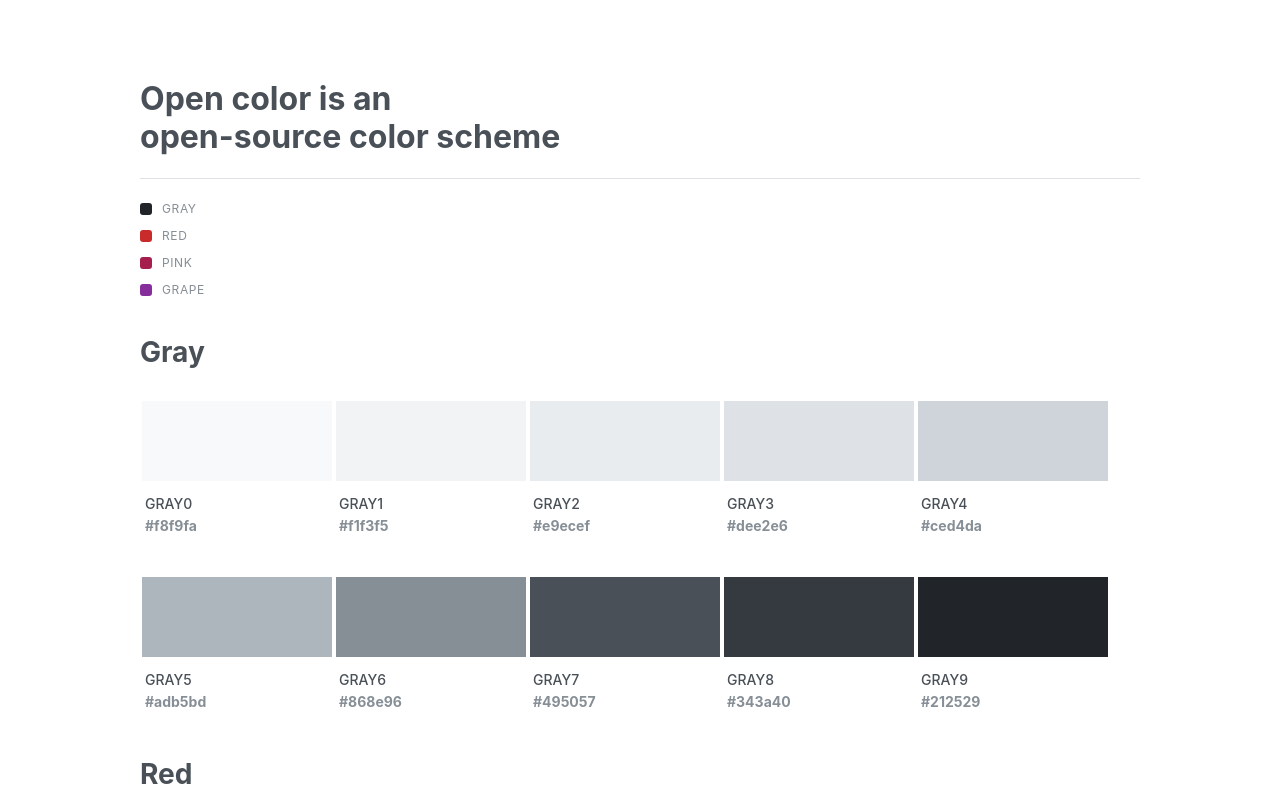
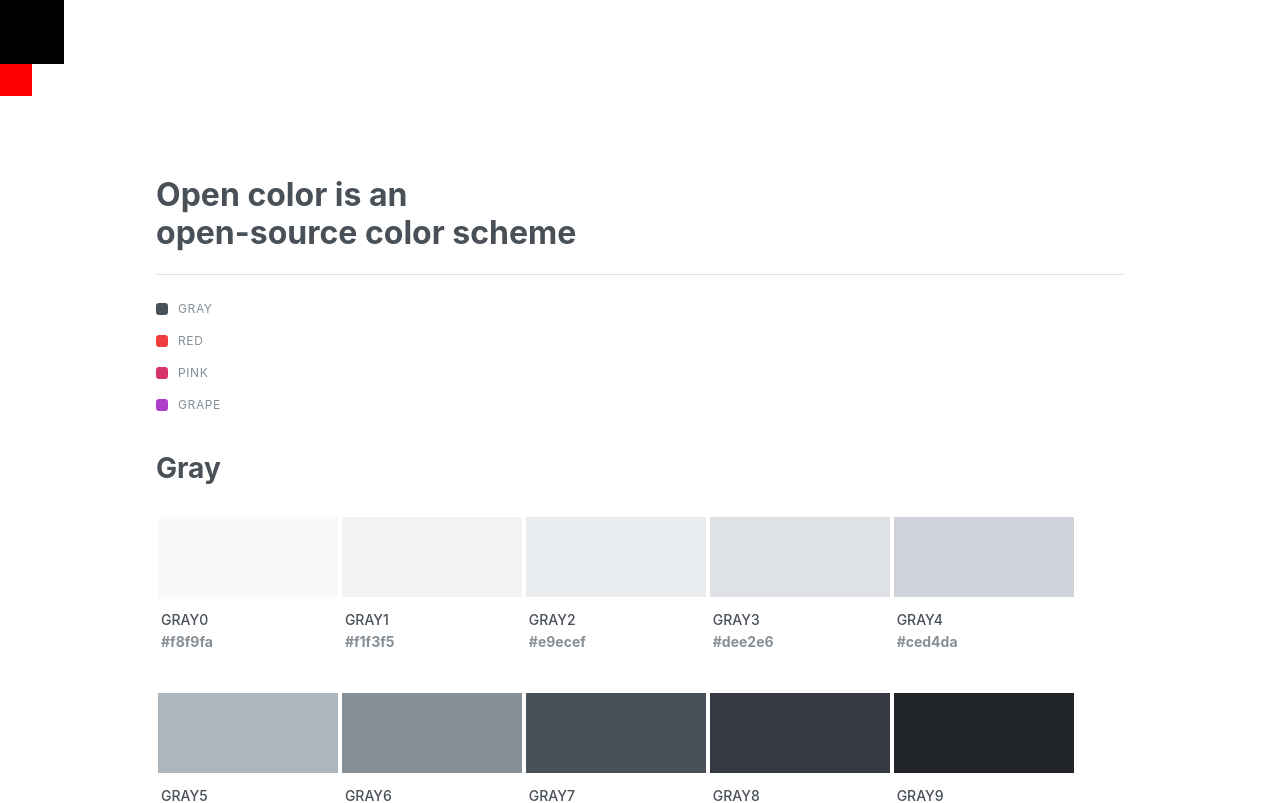
Before and after one commit to jungsikjeong/context-tutorial, a React (Create React App) app: page / in a window 1280 px wide. Shown: the top 803 px of the page. Built offline with nearby package versions, Linux system fonts and the light colour scheme.

Commit message:
style: css 작업

```diff
--- a/package.json
+++ b/package.json
@@ -8,6 +8,7 @@
     "@testing-library/user-event": "^7.1.2",
     "react": "^16.13.1",
     "react-dom": "^16.13.1",
+    "react-router-dom": "^5.2.0",
     "react-scripts": "3.4.1",
     "styled-components": "^5.1.0"
   },
--- a/src/App.js
+++ b/src/App.js
@@ -1,16 +1,12 @@
 import React from "react";
 import "./App.css";
-import ColorBox from "./components/ColorBox";
 import { ColorProvider } from "./contexts/color";
-import SelectColors from "./components/SelectColors";
 import Home from "./components/Home";
 
 function App() {
   return (
     <ColorProvider>
       <Home />
-      {/* <SelectColors /> */}
-      {/* <ColorBox /> */}
     </ColorProvider>
   );
 }
--- a/src/components/Home.js
+++ b/src/components/Home.js
@@ -3,6 +3,8 @@ import styled, { css } from "styled-components";
 import palette from "../lib/styles";
 import Responsive from "./common/Responsive";
 import SelectColors from "./SelectColors";
+import ColorBox from "./ColorBox";
+import { Link } from "react-router-dom";
 
 const HomeBlock = styled(Responsive)`
   max-width: 1000px;
@@ -12,7 +14,6 @@ const Header = styled.div`
   font-weight: 600;
   color: #495057;
   line-height: 1.2;
-
   margin-top: 5rem;
   border-bottom: 1px solid #dee2e6;
 `;
@@ -24,12 +25,8 @@ const StylesChart = styled.ul`
     display: block;
     padding: 6px 0;
     width: 100%;
-    font-size: 12px;
-    font-weight: 400;
-    color: #868e96;
+
     text-transform: uppercase;
-    letter-spacing: 0.05em;
-    transition: all 0.2s ease-out;
   }
 
   li span {
@@ -40,11 +37,26 @@ const StylesChart = styled.ul`
     height: 12px;
     border-radius: 3px;
     vertical-align: middle;
+    cursor: pointer;
+  }
+`;
+
+const SLink = styled(Link)`
+  color: #868e96;
+  text-decoration: "none";
+  transition: all 0.2s ease-out;
+  letter-spacing: 0.05em;
+  font-size: 12px;
+  font-weight: 400;
+  :hover {
+    color: ${(props) => props.color || "#868e96"};
   }
 `;
 
 const Home = () => {
   return (
+    <>
+      <ColorBox />
       <HomeBlock>
         <Header>
           <h1>
@@ -55,22 +67,30 @@ const Home = () => {
         </Header>
         <StylesChart>
           <li>
-          <span style={{ background: palette.gray[9] }}></span>gray
+            <SLink to="#gray" color={palette.gray[7]}>
+              <span style={{ background: palette.gray[7] }}></span>gray
+            </SLink>
           </li>
           <li>
-          <span style={{ background: palette.red[9] }}></span>
+            <SLink to="#gray" color={palette.red[7]}>
+              <span style={{ background: palette.red[7] }}></span>
               red
+            </SLink>
           </li>
           <li>
-          <span style={{ background: palette.pink[9] }}></span>pink
+            <SLink to="#gray" color={palette.pink[7]}>
+              <span style={{ background: palette.pink[7] }}></span>pink
+            </SLink>
           </li>
           <li>
-          <span style={{ background: palette.grape[9] }}></span>grape
+            <SLink to="#gray" color={palette.grape[7]}>
+              <span style={{ background: palette.grape[7] }}></span>grape
+            </SLink>
           </li>
         </StylesChart>
-
         <SelectColors />
       </HomeBlock>
+    </>
   );
 };
 
--- a/src/components/SelectColors.js
+++ b/src/components/SelectColors.js
@@ -1,4 +1,4 @@
-import React, { useState } from "react";
+import React from "react";
 import palette from "../lib/styles";
 import styled from "styled-components";
 import { ColorConsumer } from "../contexts/color";
@@ -60,7 +60,15 @@ const SelectColors = () => {
             <div className="colorChips">
               {palette.gray.map((color, index) => (
                 <div className="colorChip" key={color}>
-                  <div className="colorChipBg" style={{ background: color }} />
+                  <div
+                    className="colorChipBg"
+                    style={{ background: color }}
+                    onClick={() => actions.setColor(color)}
+                    onContextMenu={(e) => {
+                      e.preventDefault();
+                      actions.setSubColor(color);
+                    }}
+                  />
                   <div className="colorName">gray{index}</div>
                   <div className="colorHex">{color}</div>
                 </div>
@@ -72,7 +80,15 @@ const SelectColors = () => {
             <div className="colorChips">
               {palette.red.map((color, index) => (
                 <div className="colorChip" key={color}>
-                  <div className="colorChipBg" style={{ background: color }} />
+                  <div
+                    className="colorChipBg"
+                    style={{ background: color }}
+                    onClick={() => actions.setColor(color)}
+                    onContextMenu={(e) => {
+                      e.preventDefault();
+                      actions.setSubColor(color);
+                    }}
+                  />
                   <div className="colorName">red{index}</div>
                   <div className="colorHex">{color}</div>
                 </div>
@@ -84,7 +100,15 @@ const SelectColors = () => {
             <div className="colorChips">
               {palette.pink.map((color, index) => (
                 <div className="colorChip" key={color}>
-                  <div className="colorChipBg" style={{ background: color }} />
+                  <div
+                    className="colorChipBg"
+                    style={{ background: color }}
+                    onClick={() => actions.setColor(color)}
+                    onContextMenu={(e) => {
+                      e.preventDefault();
+                      actions.setSubColor(color);
+                    }}
+                  />
                   <div className="colorName">pink{index}</div>
                   <div className="colorHex">{color}</div>
                 </div>
@@ -96,7 +120,15 @@ const SelectColors = () => {
             <div className="colorChips">
               {palette.grape.map((color, index) => (
                 <div className="colorChip" key={color}>
-                  <div className="colorChipBg" style={{ background: color }} />
+                  <div
+                    className="colorChipBg"
+                    style={{ background: color }}
+                    onClick={() => actions.setColor(color)}
+                    onContextMenu={(e) => {
+                      e.preventDefault();
+                      actions.setSubColor(color);
+                    }}
+                  />
                   <div className="colorName">grape{index}</div>
                   <div className="colorHex">{color}</div>
                 </div>
--- a/src/index.css
+++ b/src/index.css
@@ -1,13 +1,22 @@
 body {
   margin: 0;
-  font-family: -apple-system, BlinkMacSystemFont, 'Segoe UI', 'Roboto', 'Oxygen',
-    'Ubuntu', 'Cantarell', 'Fira Sans', 'Droid Sans', 'Helvetica Neue',
+  font-family: -apple-system, BlinkMacSystemFont, "Segoe UI", "Roboto", "Oxygen",
+    "Ubuntu", "Cantarell", "Fira Sans", "Droid Sans", "Helvetica Neue",
     sans-serif;
   -webkit-font-smoothing: antialiased;
   -moz-osx-font-smoothing: grayscale;
 }
 
+a {
+  color: inherit;
+  text-decoration: none;
+}
+
+* {
+  box-sizing: border-box;
+}
+
 code {
-  font-family: source-code-pro, Menlo, Monaco, Consolas, 'Courier New',
+  font-family: source-code-pro, Menlo, Monaco, Consolas, "Courier New",
     monospace;
 }
--- a/src/index.js
+++ b/src/index.js
@@ -1,11 +1,15 @@
 import React from "react";
 import ReactDOM from "react-dom";
 import "./index.css";
+import { BrowserRouter } from "react-router-dom";
 import App from "./App";
 
 ReactDOM.render(
   <React.StrictMode>
-    <App />
+    <BrowserRouter>
+      <App />
+    </BrowserRouter>
   </React.StrictMode>,
+
   document.getElementById("root")
 );
```
Also changed, not shown: 1 other file (tests, documents, lock files or other folders). Lines whose indentation alone changed are shown as unchanged.
